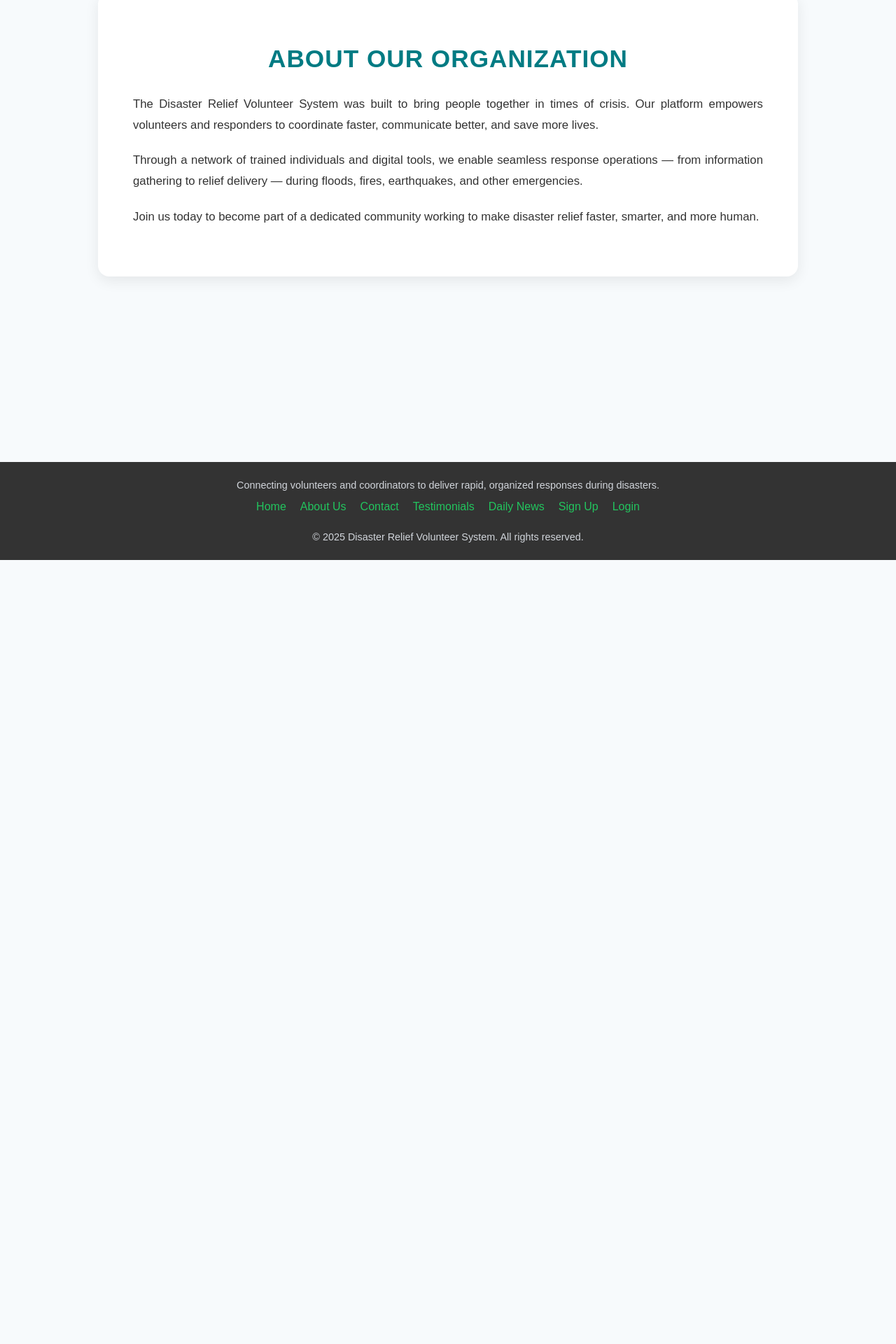
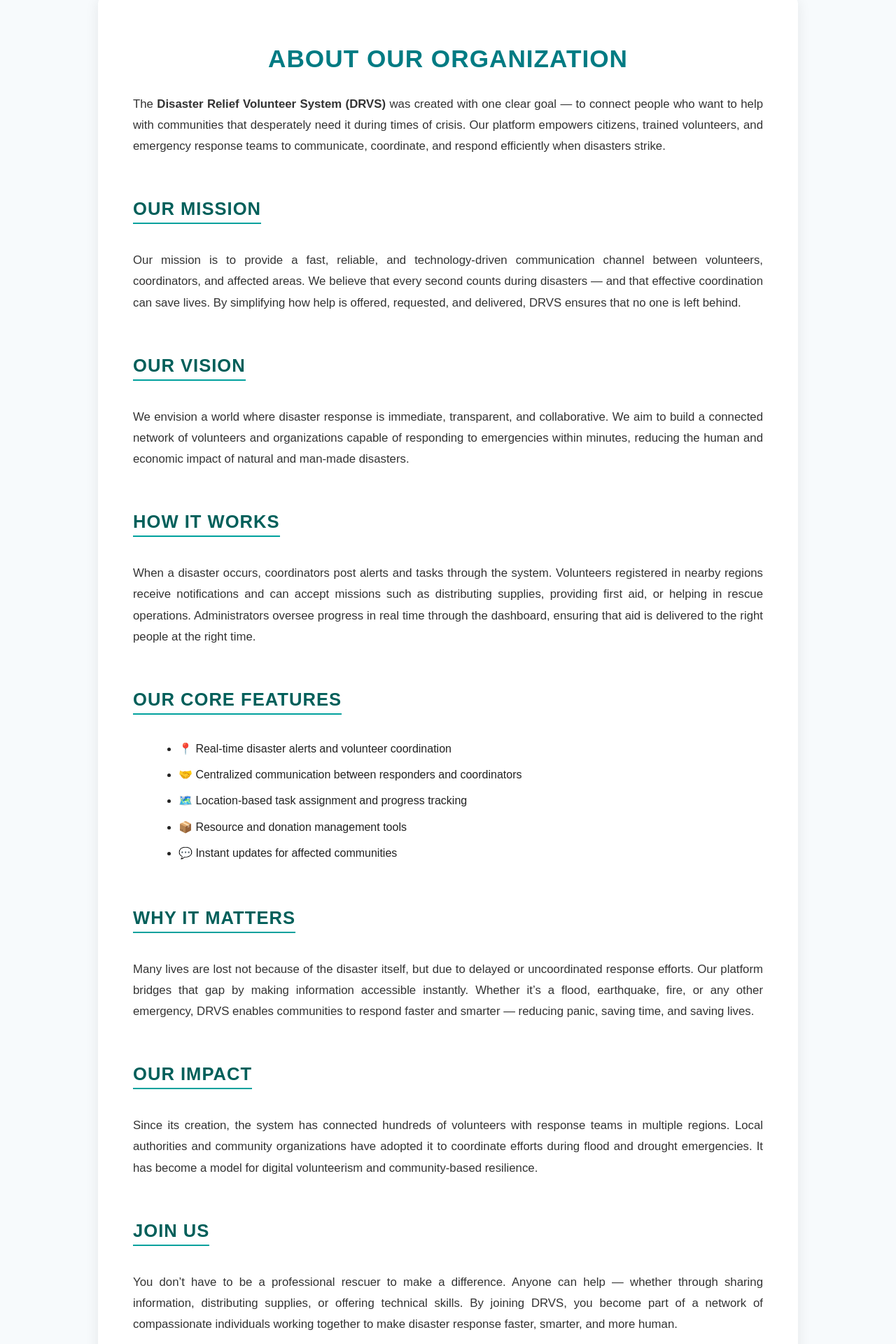
Before and after one commit to Nebbu333/disaster-managing, a React (Create React App) app: page /about in a window 1280 px wide. Shown: the part 180-2100 px from the top of the page at 70% size. Before the commit the page ends 980 px from the top, so only its background shows below. Built offline with nearby package versions, Linux system fonts and the light colour scheme.

Commit message:
testimonials modified

```diff
--- a/src/pages/About.css
+++ b/src/pages/About.css
@@ -5,6 +5,7 @@ body {
   margin: 0;
   padding: 0;
   color: #222;
+  scroll-behavior: smooth; /* smooth scrolling for anchors */
 }
 
 /* ✳️ About Page Container */
@@ -33,6 +34,19 @@ body {
   text-transform: uppercase;
 }
 
+/* 🔹 Section Headings */
+.about-page h2 {
+  font-size: 1.6rem;
+  color: #005f5a;
+  margin-top: 40px;
+  margin-bottom: 20px;
+  text-transform: uppercase;
+  letter-spacing: 1px;
+  border-bottom: 2px solid #00a19d;
+  display: inline-block;
+  padding-bottom: 5px;
+}
+
 /* 📝 Paragraph Styling */
 .about-page p {
   font-size: 1.05rem;
@@ -42,7 +56,18 @@ body {
   text-align: justify;
 }
 
-/* ✨ Subtle fade-in animation */
+/* 📜 Lists Styling */
+.about-page ul {
+  margin: 15px 0 25px 25px;
+}
+
+.about-page li {
+  margin-bottom: 10px;
+  line-height: 1.7;
+  font-size: 1rem;
+}
+
+/* ✨ Fade-in Animation */
 .about-page {
   animation: fadeIn 1s ease-in-out;
 }
@@ -85,6 +110,17 @@ body {
   margin: 0 auto;
 }
 
+/* 📌 Highlighted Box for Important Info */
+.highlight-box {
+  background: #e0f7f6;
+  border-left: 5px solid #00a19d;
+  padding: 15px 20px;
+  margin: 20px 0;
+  border-radius: 8px;
+  font-style: italic;
+  color: #005f5a;
+}
+
 /* 📱 Responsive Design */
 @media (max-width: 768px) {
   .about-page {
@@ -95,12 +131,12 @@ body {
     font-size: 1.8rem;
   }
 
-  .about-preview h2 {
-    font-size: 1.6rem;
+  .about-page h2 {
+    font-size: 1.4rem;
   }
 
-  .about-preview p,
-  .about-page p {
+  .about-page p,
+  .about-preview p {
     font-size: 1rem;
   }
 }
--- a/src/pages/About.js
+++ b/src/pages/About.js
@@ -21,18 +21,74 @@ const About = () => (
   <div className="about-page">
     <h1>About Our Organization</h1>
     <p>
-      The Disaster Relief Volunteer System was built to bring people together in
-      times of crisis. Our platform empowers volunteers and responders to
-      coordinate faster, communicate better, and save more lives.
+      The <strong>Disaster Relief Volunteer System (DRVS)</strong> was created
+      with one clear goal — to connect people who want to help with communities
+      that desperately need it during times of crisis. Our platform empowers
+      citizens, trained volunteers, and emergency response teams to communicate,
+      coordinate, and respond efficiently when disasters strike.
     </p>
+
+    <h2>Our Mission</h2>
     <p>
-      Through a network of trained individuals and digital tools, we enable
-      seamless response operations — from information gathering to relief
-      delivery — during floods, fires, earthquakes, and other emergencies.
+      Our mission is to provide a fast, reliable, and technology-driven
+      communication channel between volunteers, coordinators, and affected
+      areas. We believe that every second counts during disasters — and that
+      effective coordination can save lives. By simplifying how help is offered,
+      requested, and delivered, DRVS ensures that no one is left behind.
     </p>
+
+    <h2>Our Vision</h2>
     <p>
-      Join us today to become part of a dedicated community working to make
-      disaster relief faster, smarter, and more human.
+      We envision a world where disaster response is immediate, transparent, and
+      collaborative. We aim to build a connected network of volunteers and
+      organizations capable of responding to emergencies within minutes,
+      reducing the human and economic impact of natural and man-made disasters.
+    </p>
+
+    <h2>How It Works</h2>
+    <p>
+      When a disaster occurs, coordinators post alerts and tasks through the
+      system. Volunteers registered in nearby regions receive notifications and
+      can accept missions such as distributing supplies, providing first aid, or
+      helping in rescue operations. Administrators oversee progress in real time
+      through the dashboard, ensuring that aid is delivered to the right people
+      at the right time.
+    </p>
+
+    <h2>Our Core Features</h2>
+    <ul>
+      <li>📍 Real-time disaster alerts and volunteer coordination</li>
+      <li>🤝 Centralized communication between responders and coordinators</li>
+      <li>🗺️ Location-based task assignment and progress tracking</li>
+      <li>📦 Resource and donation management tools</li>
+      <li>💬 Instant updates for affected communities</li>
+    </ul>
+
+    <h2>Why It Matters</h2>
+    <p>
+      Many lives are lost not because of the disaster itself, but due to delayed
+      or uncoordinated response efforts. Our platform bridges that gap by making
+      information accessible instantly. Whether it’s a flood, earthquake, fire,
+      or any other emergency, DRVS enables communities to respond faster and
+      smarter — reducing panic, saving time, and saving lives.
+    </p>
+
+    <h2>Our Impact</h2>
+    <p>
+      Since its creation, the system has connected hundreds of volunteers with
+      response teams in multiple regions. Local authorities and community
+      organizations have adopted it to coordinate efforts during flood and
+      drought emergencies. It has become a model for digital volunteerism and
+      community-based resilience.
+    </p>
+
+    <h2>Join Us</h2>
+    <p>
+      You don’t have to be a professional rescuer to make a difference. Anyone
+      can help — whether through sharing information, distributing supplies, or
+      offering technical skills. By joining DRVS, you become part of a network
+      of compassionate individuals working together to make disaster response
+      faster, smarter, and more human.
     </p>
   </div>
 );
--- a/src/pages/Testimonials.css
+++ b/src/pages/Testimonials.css
@@ -1,21 +1,129 @@
-/* Testimonials.css */
-
-.page {
-  padding: 60px 20px;
-  max-width: 800px;
-  margin: 0 auto;
-  text-align: center;
+/* 🌍 General Styles */
+.testimonials-page,
+.testimonials-preview {
+  max-width: 1000px;
+  margin: 60px auto;
+  padding: 40px 20px;
+  font-family: "Poppins", sans-serif;
+  color: #333;
+  background: #f9fafb;
 }
 
-.page h1 {
-  font-size: 2.5rem;
-  color: #22c55e;
-  margin-bottom: 20px;
+/* 🔠 Page Titles */
+.testimonials-page h1,
+.testimonials-preview h2 {
+  text-align: center;
+  color: #007b83;
+  font-size: 2.4rem;
+  margin-bottom: 30px;
+  letter-spacing: 1px;
 }
 
-.page p {
-  font-size: 1.1rem;
-  color: #d1d5db;
+/* 📝 Page-level Note above "What People Say" */
+.testimonials-page-note {
+  max-width: 900px;
+  margin: 0 auto 50px auto;
+  font-size: 1rem;
+  line-height: 1.8;
+  color: #444;
+  text-align: justify;
+  background: #e0f7f6;
+  padding: 25px 30px;
+  border-left: 5px solid #00a19d;
+  border-radius: 10px;
+  box-shadow: 0 4px 15px rgba(0, 0, 0, 0.05);
+}
+
+/* ---------- Grid for testimonial cards ---------- */
+.testimonials-grid {
+  display: grid;
+  grid-template-columns: repeat(auto-fit, minmax(250px, 1fr));
+  gap: 30px;
+  justify-items: center;
+}
+
+/* ---------- Card ---------- */
+.testimonial-card {
+  background: #ffffff;
+  padding: 25px 20px;
+  border-radius: 16px;
+  box-shadow: 0 6px 20px rgba(0, 0, 0, 0.08);
+  text-align: center;
+  transition: transform 0.3s ease, box-shadow 0.3s ease;
+}
+
+.testimonial-card:hover {
+  transform: translateY(-6px);
+  box-shadow: 0 12px 25px rgba(0, 0, 0, 0.15);
+}
+
+/* ---------- Photo ---------- */
+.testimonial-photo {
+  width: 90px;
+  height: 90px;
+  border-radius: 50%;
+  object-fit: cover;
+  margin-bottom: 15px;
+  border: 3px solid #00a19d;
+  transition: transform 0.3s ease;
+}
+
+.testimonial-photo:hover {
+  transform: scale(1.05);
+}
+
+/* ---------- Quote & Name ---------- */
+.testimonial-quote {
+  font-style: italic;
+  color: #555;
+  margin-bottom: 12px;
   line-height: 1.6;
+}
+
+.testimonial-name {
+  font-weight: 600;
+  color: #222;
+  margin-bottom: 5px;
+}
+
+.testimonial-role {
+  font-size: 0.9rem;
+  color: #777;
   font-style: italic;
 }
+
+/* ---------- Preview Note above cards (for Home page) ---------- */
+.testimonials-note {
+  max-width: 800px;
+  margin: 0 auto 35px auto;
+  font-size: 1rem;
+  line-height: 1.7;
+  color: #555;
+  text-align: justify;
+}
+
+/* 📱 Responsive */
+@media (max-width: 768px) {
+  .testimonials-page,
+  .testimonials-preview {
+    padding: 25px 15px;
+  }
+
+  .testimonials-page h1,
+  .testimonials-preview h2 {
+    font-size: 2rem;
+  }
+
+  .testimonials-grid {
+    gap: 20px;
+  }
+
+  .testimonial-card {
+    padding: 20px 15px;
+  }
+
+  .testimonial-photo {
+    width: 80px;
+    height: 80px;
+  }
+}
--- a/src/pages/Testimonials.js
+++ b/src/pages/Testimonials.js
@@ -1,13 +1,94 @@
 import React from "react";
 import "./Testimonials.css";
 
+const testimonialsData = [
+  {
+    id: 1,
+    name: "Amanuel Tesfaye",
+    photo: "https://randomuser.me/api/portraits/men/32.jpg",
+    role: "Volunteer Team",
+    quote:
+      "An amazing system that made our disaster response faster and smarter.",
+  },
+  {
+    id: 2,
+    name: "Sara Abebe",
+    photo: "https://randomuser.me/api/portraits/women/45.jpg",
+    role: "Community Leader",
+    quote:
+      "This platform helped us coordinate volunteers efficiently during floods.",
+  },
+  {
+    id: 3,
+    name: "Daniel Bekele",
+    photo: "https://randomuser.me/api/portraits/men/54.jpg",
+    role: "Disaster Coordinator",
+    quote:
+      "The system's notifications and task tracking are incredibly reliable.",
+  },
+  {
+    id: 4,
+    name: "Lily Yohannes",
+    photo: "https://randomuser.me/api/portraits/women/65.jpg",
+    role: "Volunteer",
+    quote:
+      "I feel proud to be part of a network that saves lives with technology.",
+  },
+  {
+    id: 5,
+    name: "Samuel Kassa",
+    photo: "https://randomuser.me/api/portraits/men/76.jpg",
+    role: "Logistics Manager",
+    quote: "Managing resources and volunteers has never been easier or faster.",
+  },
+];
+
+export const TestimonialsPreview = () => (
+  <div className="testimonials-preview">
+    <h2>What People Say</h2>
+    <div className="testimonials-grid">
+      {testimonialsData.map((t) => (
+        <div key={t.id} className="testimonial-card">
+          <img src={t.photo} alt={t.name} className="testimonial-photo" />
+          <p className="testimonial-quote">"{t.quote}"</p>
+          <p className="testimonial-name">{t.name}</p>
+          <p className="testimonial-role">{t.role}</p>
+        </div>
+      ))}
+    </div>
+  </div>
+);
+
 const Testimonials = () => (
-  <div className="page">
+  <div className="testimonials-page">
     <h1>Testimonials</h1>
-    <p>
-      “An amazing system that made our disaster response faster and smarter.” —
-      Volunteer Team
-    </p>
+
+    {/* 📝 Note above "What People Say" */}
+    <div className="testimonials-page-note">
+      <p>
+        Our volunteers, coordinators, and community members have shared their
+        experiences using the Disaster Relief Volunteer System. Their feedback
+        highlights how the platform has made disaster response faster, smarter,
+        and more coordinated.
+      </p>
+      <p>
+        From organizing emergency resources to managing volunteers efficiently,
+        the system has empowered communities to act immediately when every
+        second counts.
+      </p>
+      <p>
+        These testimonials reflect real stories of people working together to
+        save lives, provide relief, and create stronger, more resilient
+        communities.
+      </p>
+      <p>
+        We are proud to showcase these voices and invite you to join our network
+        to make disaster relief more effective.
+      </p>
+    </div>
+
+    {/* Display testimonial cards */}
+    <TestimonialsPreview />
   </div>
 );
 
```
